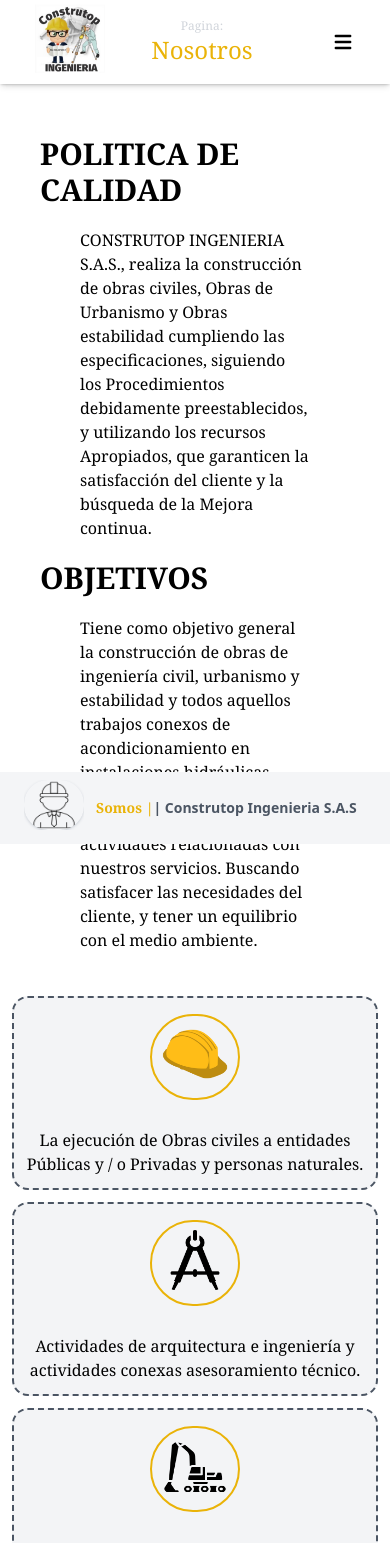
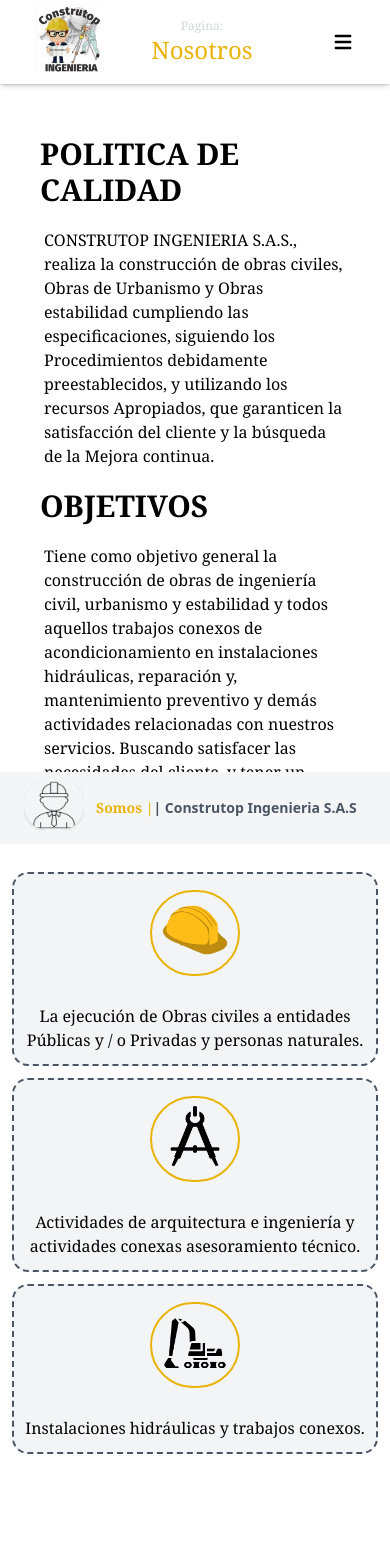
Before and after one commit to MCLRDRI15/construtop-Ingenieria, a Next.js app: page /nosotros in a window 390 px wide. Shown: the top 1543 px of the page. Built offline with nearby package versions, Linux system fonts and the light colour scheme.

Commit message:
Update index.tsx

```diff
--- a/src/pages/nosotros/index.tsx
+++ b/src/pages/nosotros/index.tsx
@@ -40,7 +40,7 @@ export default function NosotrosPage() {
               <span className="text-3xl font-serif font-semibold">
                 POLITICA DE CALIDAD
               </span>
-              <p className="mx-10 my-5 text-md font-serif">
+              <p className="mx-1 my-5 text-md font-serif">
                 CONSTRUTOP INGENIERIA S.A.S., realiza la construcción de obras
                 civiles, Obras de Urbanismo y Obras estabilidad cumpliendo las
                 especificaciones, siguiendo los Procedimientos debidamente
@@ -51,7 +51,7 @@ export default function NosotrosPage() {
               <span className="text-3xl font-serif font-semibold">
                 OBJETIVOS
               </span>
-              <p className="mx-10 my-5 text-md font-serif">
+              <p className="mx-1 my-5 text-md font-serif">
                 Tiene como objetivo general la construcción de obras de
                 ingeniería civil, urbanismo y estabilidad y todos aquellos
                 trabajos conexos de acondicionamiento en instalaciones
@@ -61,7 +61,7 @@ export default function NosotrosPage() {
                 con el medio ambiente.
               </p>
             </div>
-            <div className="mx-auto lg:m-10 p-3 sm:flex sm:flex-wrap sm:content-around">
+            <div className="mx-auto lg:m-10 p-3 sm:flex sm:flex-wrap sm:content-around my-10">
               <div className="border-2 border-dashed bg-gray-100 border-gray-600 hover:border-yellow-500 my-3  mx-auto rounded-2xl lg:w-96">
                 <div className="flex flex-col content-around items-center">
                   <div className="border-2 border-yellow-500 rounded-full p-2 mx-4 my-4">
```
